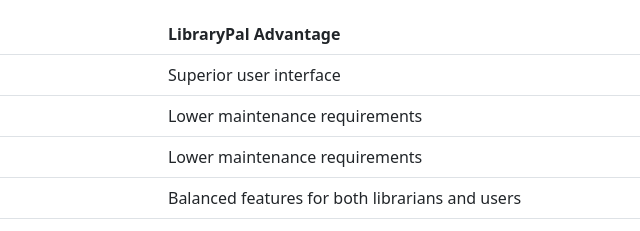
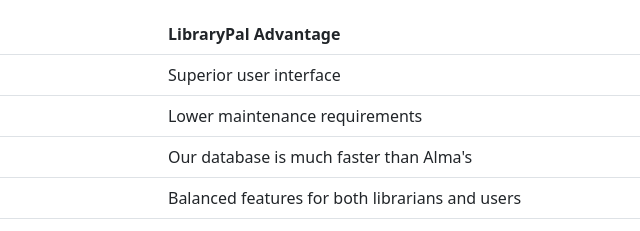
Before and after one commit to Entersjkhdfkjdhfksjf/librarypalv5, a plain HTML site: page about/index.html in a window 1280 px wide. Shown: the part 1060-1291 px from the top of the page, 337-977 px from the left. Drawn offline with nearby package versions, Linux system fonts and the light colour scheme.

Commit message:
Update index.html

```diff
--- a/about/index.html
+++ b/about/index.html
@@ -159,7 +159,7 @@
                         </tr>
                         <tr>
                             <td>Alma</td>
-                            <td>Lower maintenance requirements</td>
+                            <td>Our database is much faster than Alma's</td>
                         </tr>
                         <tr>
                             <td>Omeka</td>
```
